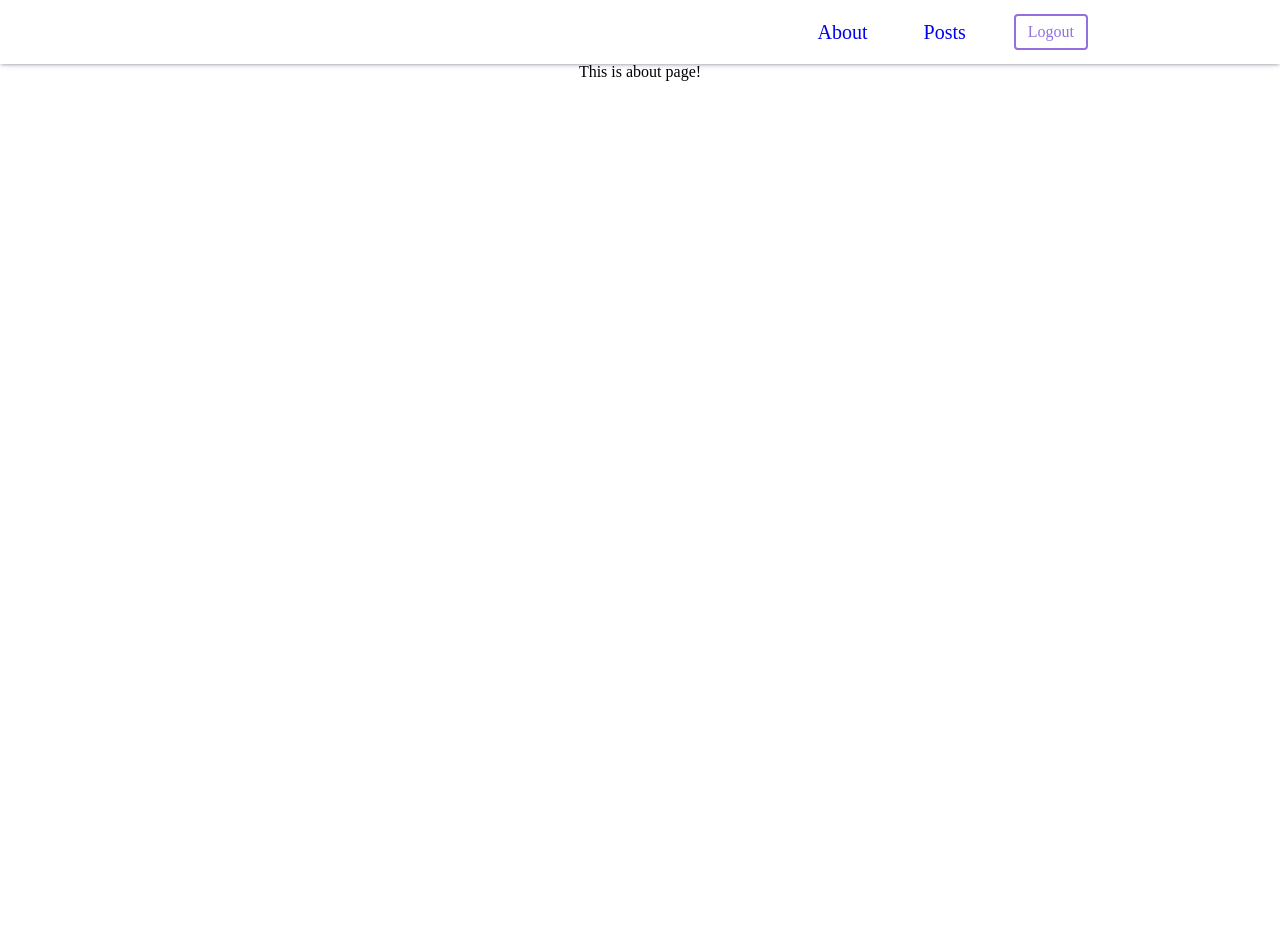
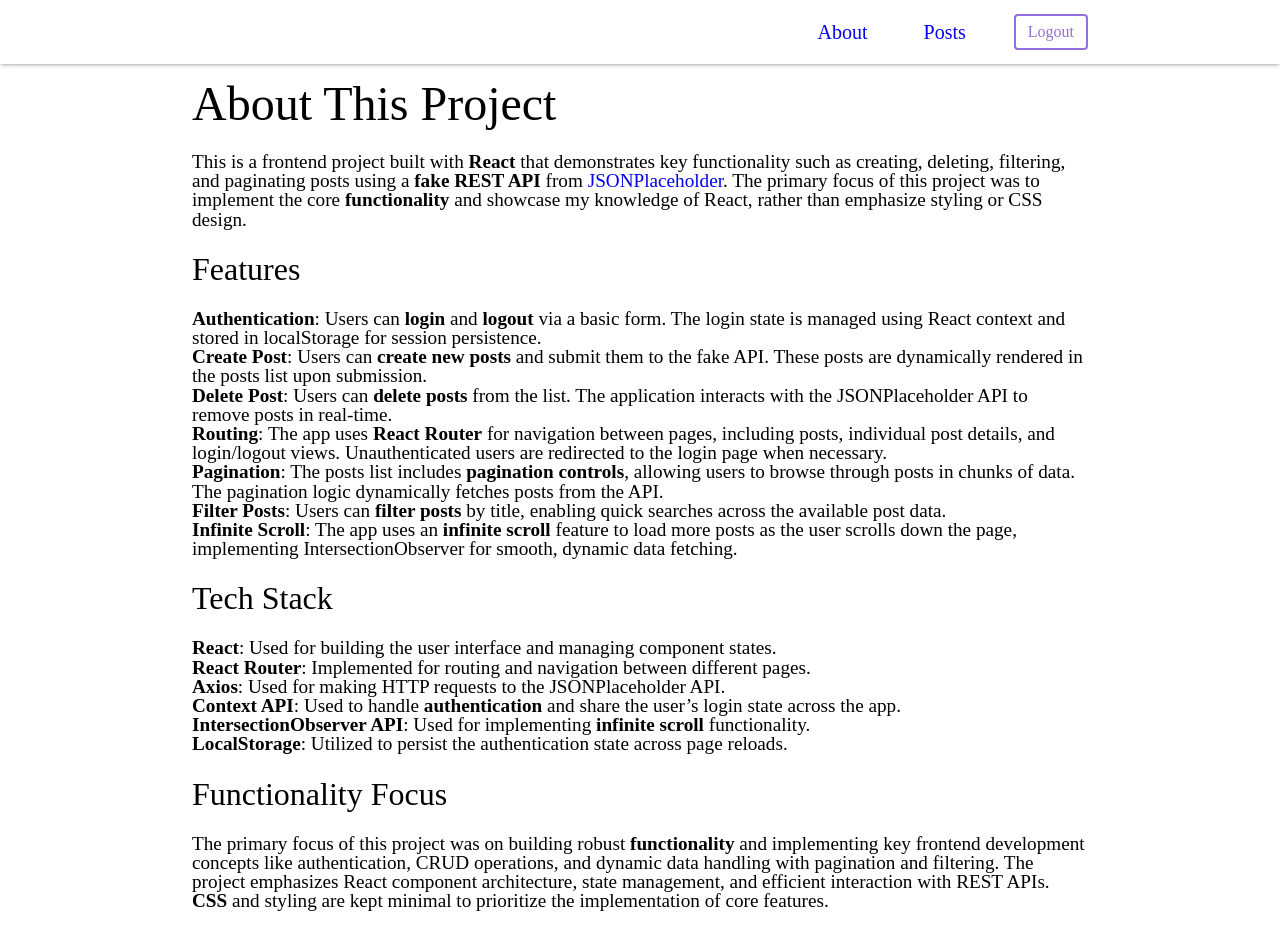
Before and after one commit to nurzhan-132/react-posts-app, a React (Create React App) app: page /about in a window 1280 px wide. Before the commit the page ends 800 px from the top, so only its background shows below. Built offline with nearby package versions, Linux system fonts and the light colour scheme; sample sign-in values are in the browser's storage.

Commit message:
feat(About page: content added)

```diff
--- a/src/pages/About.jsx
+++ b/src/pages/About.jsx
@@ -1,9 +1,102 @@
 import React from "react";
+import "../styles/App.scss";
+import "../styles/About.scss";
 
 const About = () => {
   return (
-    <div>
-      <h1>This is about page!</h1>
+    <div className="App">
+      <h1>About This Project</h1>
+      <p>
+        This is a frontend project built with <strong>React</strong> that
+        demonstrates key functionality such as creating, deleting, filtering,
+        and paginating posts using a<strong> fake REST API</strong> from
+        <a href="https://jsonplaceholder.typicode.com/"> JSONPlaceholder</a>.
+        The primary focus of this project was to implement the core{" "}
+        <strong>functionality</strong> and showcase my knowledge of React,
+        rather than emphasize styling or CSS design.
+      </p>
+      <h2>Features</h2>
+      <ul>
+        <li>
+          <strong>Authentication</strong>: Users can <strong>login</strong> and{" "}
+          <strong>logout</strong> via a basic form. The login state is managed
+          using React context and stored in <code>localStorage</code> for
+          session persistence.
+        </li>
+        <li>
+          <strong>Create Post</strong>: Users can{" "}
+          <strong>create new posts</strong> and submit them to the fake API.
+          These posts are dynamically rendered in the posts list upon
+          submission.
+        </li>
+        <li>
+          <strong>Delete Post</strong>: Users can <strong>delete posts</strong>{" "}
+          from the list. The application interacts with the JSONPlaceholder API
+          to remove posts in real-time.
+        </li>
+        <li>
+          <strong>Routing</strong>: The app uses <strong>React Router</strong>{" "}
+          for navigation between pages, including posts, individual post
+          details, and login/logout views. Unauthenticated users are redirected
+          to the login page when necessary.
+        </li>
+        <li>
+          <strong>Pagination</strong>: The posts list includes{" "}
+          <strong>pagination controls</strong>, allowing users to browse through
+          posts in chunks of data. The pagination logic dynamically fetches
+          posts from the API.
+        </li>
+        <li>
+          <strong>Filter Posts</strong>: Users can <strong>filter posts</strong>{" "}
+          by title, enabling quick searches across the available post data.
+        </li>
+        <li>
+          <strong>Infinite Scroll</strong>: The app uses an{" "}
+          <strong>infinite scroll</strong> feature to load more posts as the
+          user scrolls down the page, implementing{" "}
+          <code>IntersectionObserver</code> for smooth, dynamic data fetching.
+        </li>
+      </ul>
+
+      <h2>Tech Stack</h2>
+      <ul>
+        <li>
+          <strong>React</strong>: Used for building the user interface and
+          managing component states.
+        </li>
+        <li>
+          <strong>React Router</strong>: Implemented for routing and navigation
+          between different pages.
+        </li>
+        <li>
+          <strong>Axios</strong>: Used for making HTTP requests to the
+          JSONPlaceholder API.
+        </li>
+        <li>
+          <strong>Context API</strong>: Used to handle{" "}
+          <strong>authentication</strong> and share the user’s login state
+          across the app.
+        </li>
+        <li>
+          <strong>IntersectionObserver API</strong>: Used for implementing{" "}
+          <strong>infinite scroll</strong> functionality.
+        </li>
+        <li>
+          <strong>LocalStorage</strong>: Utilized to persist the authentication
+          state across page reloads.
+        </li>
+      </ul>
+
+      <h2>Functionality Focus</h2>
+      <p>
+        The primary focus of this project was on building robust{" "}
+        <strong>functionality</strong> and implementing key frontend development
+        concepts like authentication, CRUD operations, and dynamic data handling
+        with pagination and filtering. The project emphasizes React component
+        architecture, state management, and efficient interaction with REST
+        APIs. <strong>CSS</strong> and styling are kept minimal to prioritize
+        the implementation of core features.
+      </p>
     </div>
   );
 };
--- /dev/null
+++ b/src/styles/About.scss
@@ -0,0 +1,13 @@
+h1 {
+  font-size: 3rem;
+}
+h2 {
+  font-size: 2rem;
+}
+li,
+p {
+  font-size: 1.2rem;
+}
+strong {
+  font-weight: 700;
+}
```
